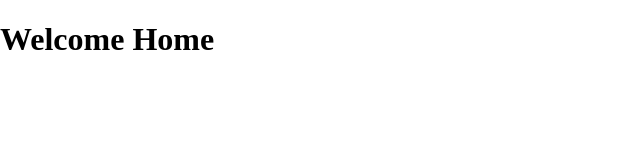
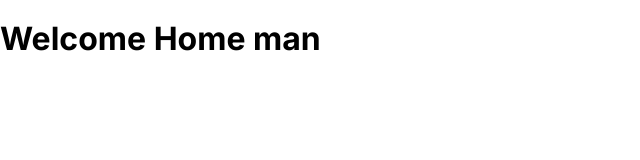
Before and after one commit to AriaPzk/Moshify, a plain HTML site: page index.html in a window 1280 px wide. Shown: the whole page, without its empty margins (0-640 px from the left). Drawn offline with Linux system fonts and the light colour scheme.

Commit message:
Second Commit

```diff
--- a/css/style.css
+++ b/css/style.css
@@ -5,3 +5,7 @@
     --color-headings: #1b0760;
     --color-body: #918ca4;
 }
+
+body {
+    font-family: Inter, Arial, Helvetica, sans-serif;
+}
--- a/index.html
+++ b/index.html
@@ -14,7 +14,7 @@
 </head>
 
 <body>
-    <h1>Welcome Home</h1>
+    <h1>Welcome Home man</h1>
 </body>
 
 </html>
```
